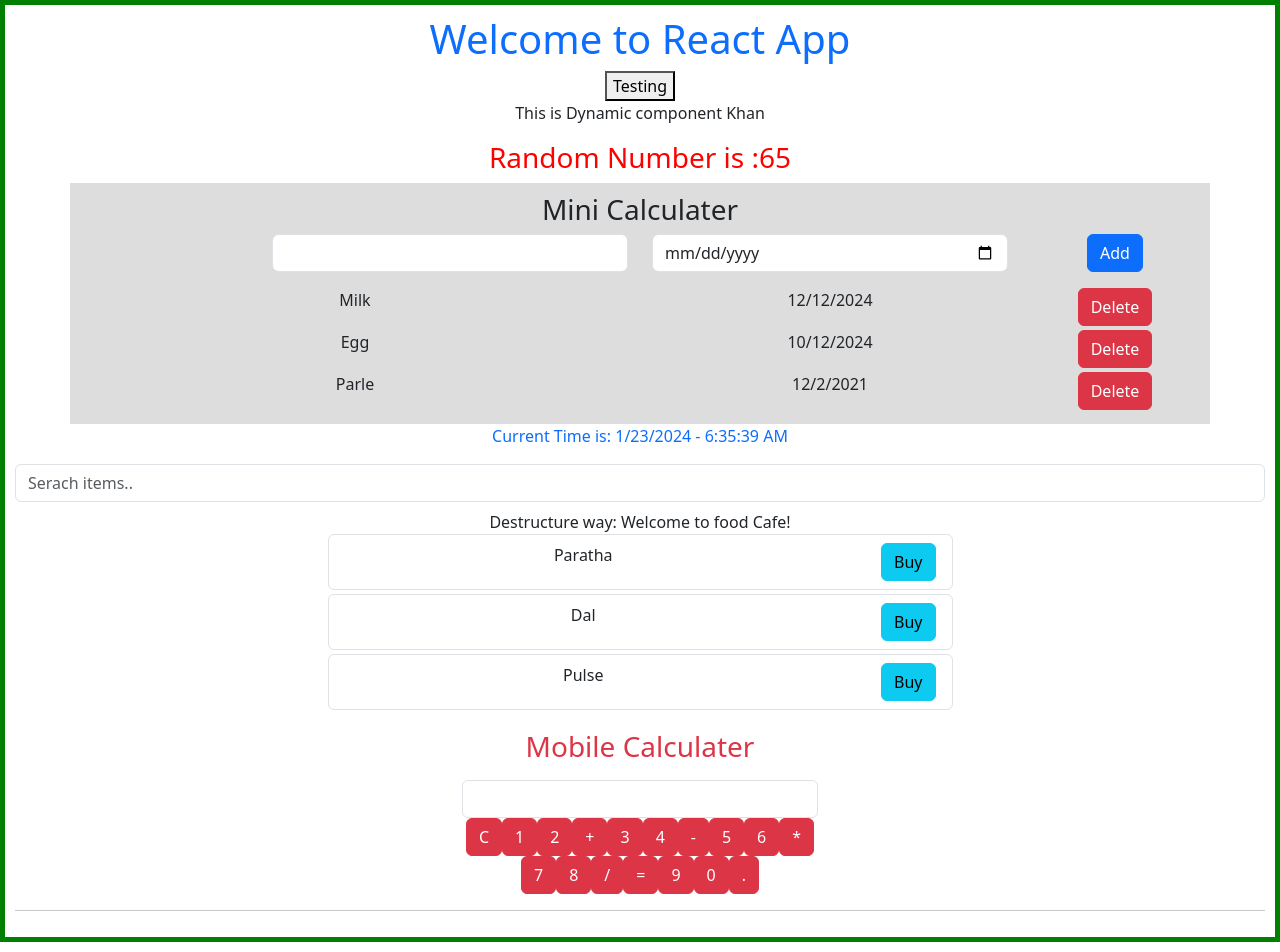
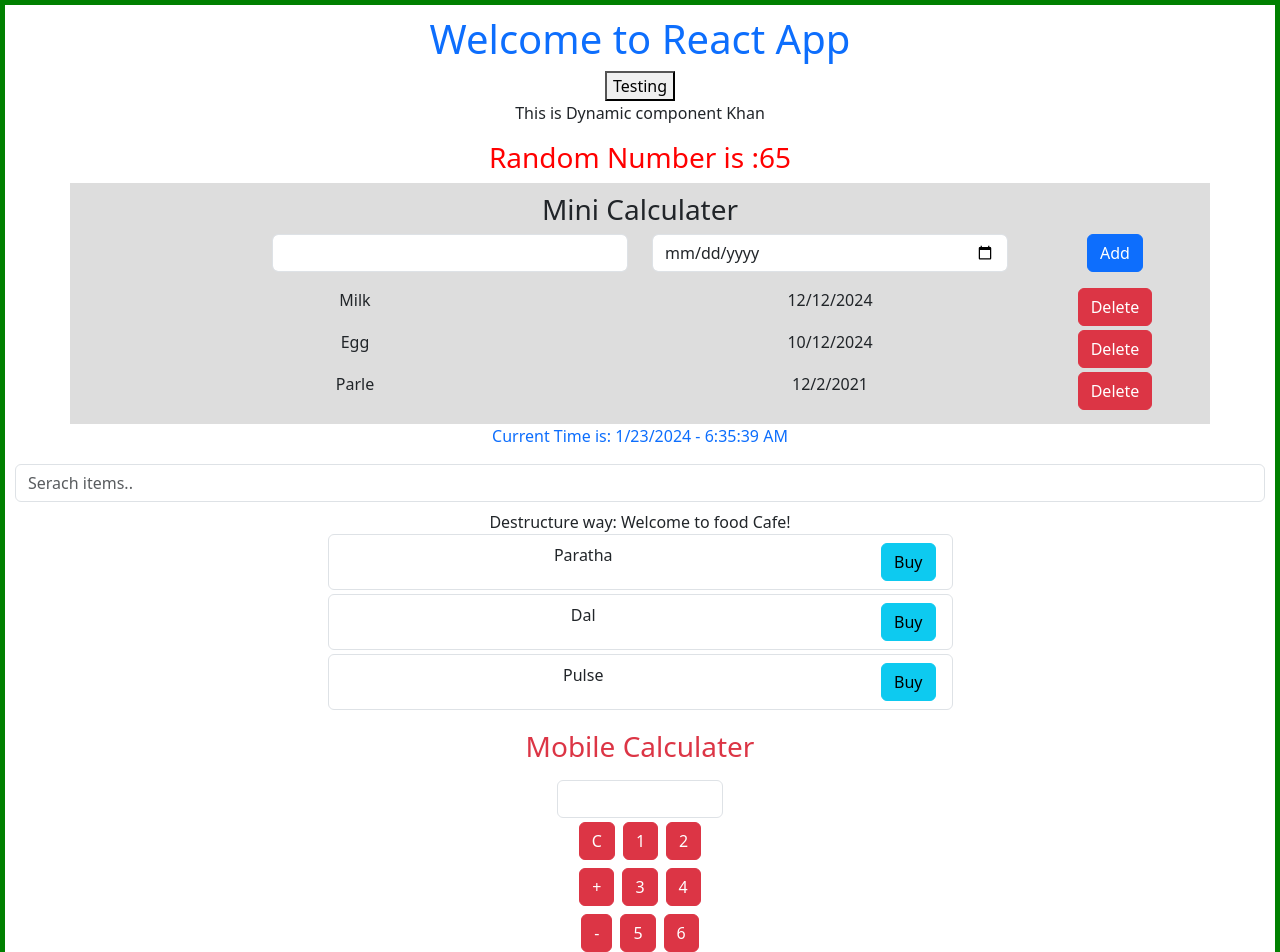
Before and after one commit to gubali/kg-react-demo, a React (Vite) app in the folder vite-project/: page / in a window 1280 px wide. Shown: the top 952 px of the page. Built offline with nearby package versions, Linux system fonts and the light colour scheme.

Commit message:
cal-style

```diff
--- a/vite-project/src/component/MiniCalculator.jsx
+++ b/vite-project/src/component/MiniCalculator.jsx
@@ -22,15 +22,15 @@ let MiniCalculator = () => {
     <div className="container">
       <h3 className="text-danger mb-3 mt-3">Mobile Calculater</h3>
       <div className="row">
-        <div className="col-lg-4"></div>
-        <div className="col-lg-4">
+        <div className="col-lg-5 col-xs-5"></div>
+        <div className="col-lg-2 col-xs-2">
           <input type="text" id="result" className="form-control"></input>
           <div className="btn-container">
             {btnList.map(item => <button type="button" id="result"
-             className="btn btn-danger" key={item}>{item}</button>)}
+             className="btn btn-danger my-1 mx-1" key={item}>{item}</button>)}
           </div>
         </div>
-        <div className="col-lg-4"></div>
+        <div className="col-lg-2 col-xs-2"></div>
       </div>
     </div>
   )
```
